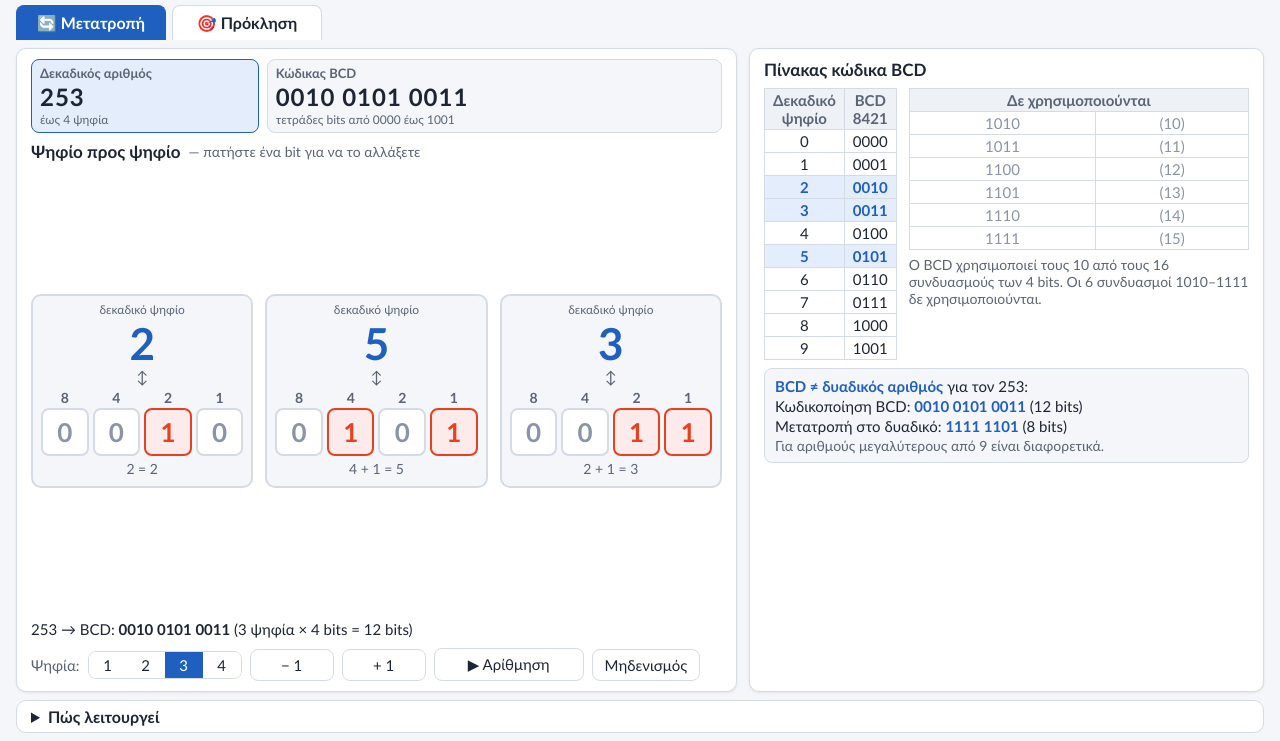
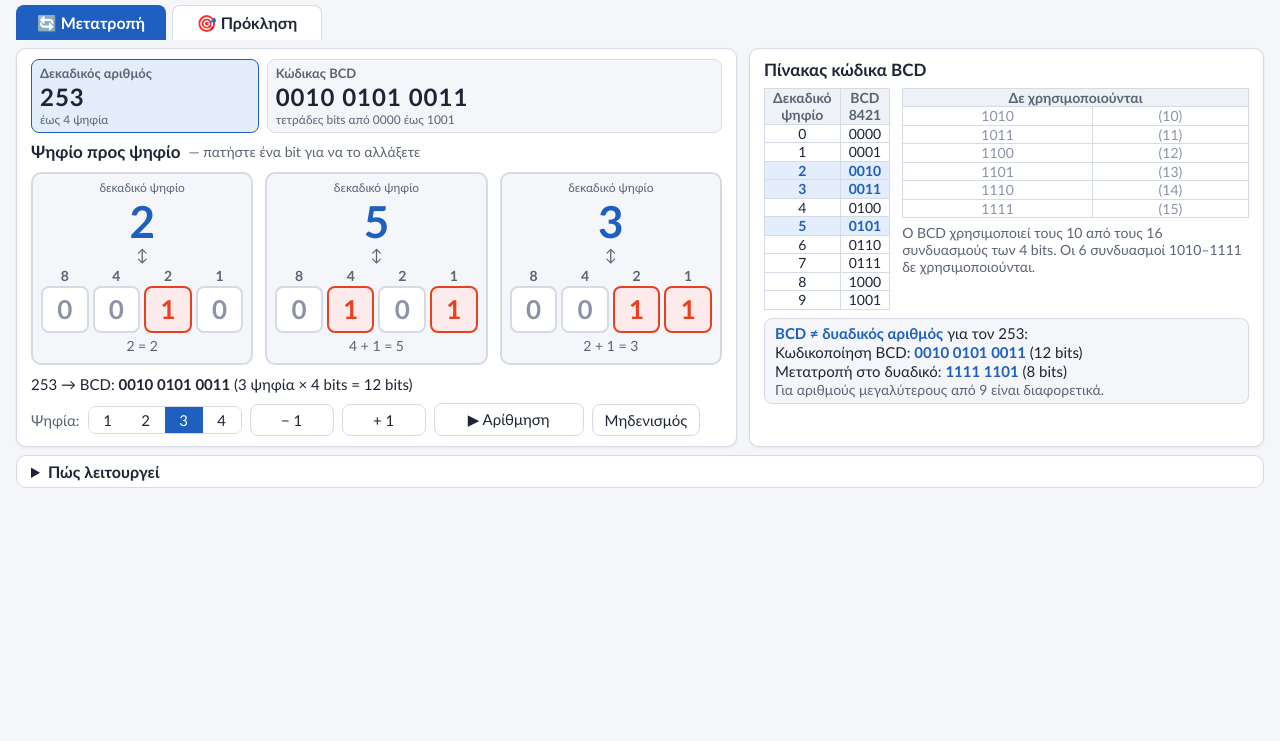
Before and after one commit to yiannisdou/Simulations, a plain HTML site: page bcd_converter.html in a window 1280 px wide. Shown: the part 59-800 px from the top of the page. Drawn offline with Linux system fonts and the light colour scheme.

Commit message:
Add files via upload

```diff
--- a/bcd_converter.html
+++ b/bcd_converter.html
@@ -20,7 +20,7 @@ body.dark{
 *{box-sizing:border-box}
 html,body{margin:0;height:100%}
 body{background:var(--bg);color:var(--text);font-family:Calibri,Carlito,"Segoe UI",Arial,sans-serif;font-size:16px}
-.wrap{height:100vh;display:flex;flex-direction:column;padding:8px 16px 8px;max-width:1600px;margin:0 auto;gap:8px}
+.wrap{display:flex;flex-direction:column;padding:8px 16px 8px;max-width:1600px;margin:0 auto;gap:8px}
 header{display:flex;align-items:center;gap:14px}
 header .titles{flex:1;min-width:0}
 h1{font-size:24px;margin:0;line-height:1.15}
@@ -36,7 +36,7 @@ button:disabled{opacity:.45;cursor:default}
 .tab{padding:7px 18px;font-size:16px;font-weight:bold;border-radius:8px 8px 0 0;border-bottom:none;min-width:150px}
 .tab.active{background:var(--accent);color:#fff;border-color:var(--accent)}
 body.dark .tab.active{color:#0d1420}
-main{flex:1;min-height:0;display:none;grid-template-columns:1.4fr 1fr;gap:12px}
+main{display:none;grid-template-columns:1.4fr 1fr;gap:12px}
 main.show{display:grid}
 .panel{background:var(--panel);border:1px solid var(--line);border-radius:10px;padding:10px 14px;box-shadow:var(--shadow);display:flex;flex-direction:column;gap:8px;min-height:0}
 .panel h2{font-size:17px;margin:0;display:flex;align-items:center;gap:8px;flex-wrap:wrap}
@@ -51,7 +51,7 @@ sub{font-size:.62em}
 .nc.err{border-color:var(--bad);background:var(--bad-soft)}
 .nc .ex{font-size:12px;color:var(--muted);height:15px;overflow:hidden;white-space:nowrap}
 .nc.err .ex{color:var(--bad)}
-.blocks{flex:1;min-height:0;display:flex;gap:12px;justify-content:center;align-items:center}
+.blocks{display:flex;gap:12px;justify-content:center;align-items:center;margin:2px 0}
 .blk{flex:1;max-width:250px;border:2px solid var(--line);border-radius:10px;padding:6px 8px 8px;display:flex;flex-direction:column;align-items:center;gap:4px;background:var(--bg)}
 .blk.bad{border-color:var(--bad);background:var(--bad-soft)}
 .blk .dd{font-size:44px;font-weight:bold;color:var(--accent);line-height:1}
@@ -76,7 +76,7 @@ body.dark .seg button.on{color:#0d1420}
 .status{font-size:15px;min-height:20px}
 .status.bad{color:var(--bad);font-weight:bold}
 /* right panel */
-.side{flex:1;min-height:0;overflow:auto;display:flex;flex-direction:column;gap:8px}
+.side{flex:1 1 0;min-height:200px;overflow:auto;display:flex;flex-direction:column;gap:8px}
 table.t{border-collapse:collapse;font-size:15px}
 table.t td,table.t th{border:1px solid var(--line);padding:2px 8px;text-align:center}
 table.t th{background:var(--chip);font-weight:bold;color:var(--muted)}
@@ -85,12 +85,14 @@ table.t tr.unused td{color:var(--zero)}
 table.t tr.unused.hlbad td{background:var(--bad-soft);color:var(--bad);font-weight:bold}
 .twocol{display:flex;gap:12px;align-items:flex-start;flex-wrap:nowrap}
 #tblUnused{width:auto}
+#tblBcd td,#tblBcd th,#tblUnused td,#tblUnused th{padding:0 8px;font-size:14px;line-height:1.25}
+.cmp{padding:4px 10px!important}.cmp div{margin:1px 0!important}
 .note{color:var(--muted);font-size:14px;margin:0}
 .cmp{border:1px solid var(--line);border-radius:8px;padding:6px 10px;background:var(--bg);font-size:15px}
 .cmp div{margin:2px 0}
 .cmp b{color:var(--accent)}
 /* challenge */
-.qcard{flex:1;display:flex;flex-direction:column;justify-content:center;align-items:center;gap:14px;text-align:center;min-height:0}
+.qcard{flex:1;display:flex;flex-direction:column;justify-content:center;align-items:center;gap:12px;text-align:center;min-height:0;padding:10px 0}
 .qnum{color:var(--muted);font-size:15px}
 .qtext{font-size:22px}
 .qval{font-size:44px;font-weight:bold;color:var(--accent);letter-spacing:1px}
@@ -120,7 +122,7 @@ table.t tr.unused.hlbad td{background:var(--bad-soft);color:var(--bad);font-weig
 .dot.cur{border-color:var(--accent)}
 .dot.ok{background:var(--ok);border-color:var(--ok);color:#fff}
 .dot.bad{background:var(--bad);border-color:var(--bad);color:#fff}
-.sol{flex:1;min-height:0;overflow:auto;border-top:1px solid var(--line);padding-top:6px;font-size:15px}
+.sol{flex:1 1 0;min-height:150px;overflow:auto;border-top:1px solid var(--line);padding-top:6px;font-size:15px}
 .sol p{margin:4px 0}
 .sol .empty{color:var(--muted)}
 .res{font-size:18px;font-weight:bold;margin-top:6px}
```
Also changed, not shown: number_converter.html (+6 -6 lines).
